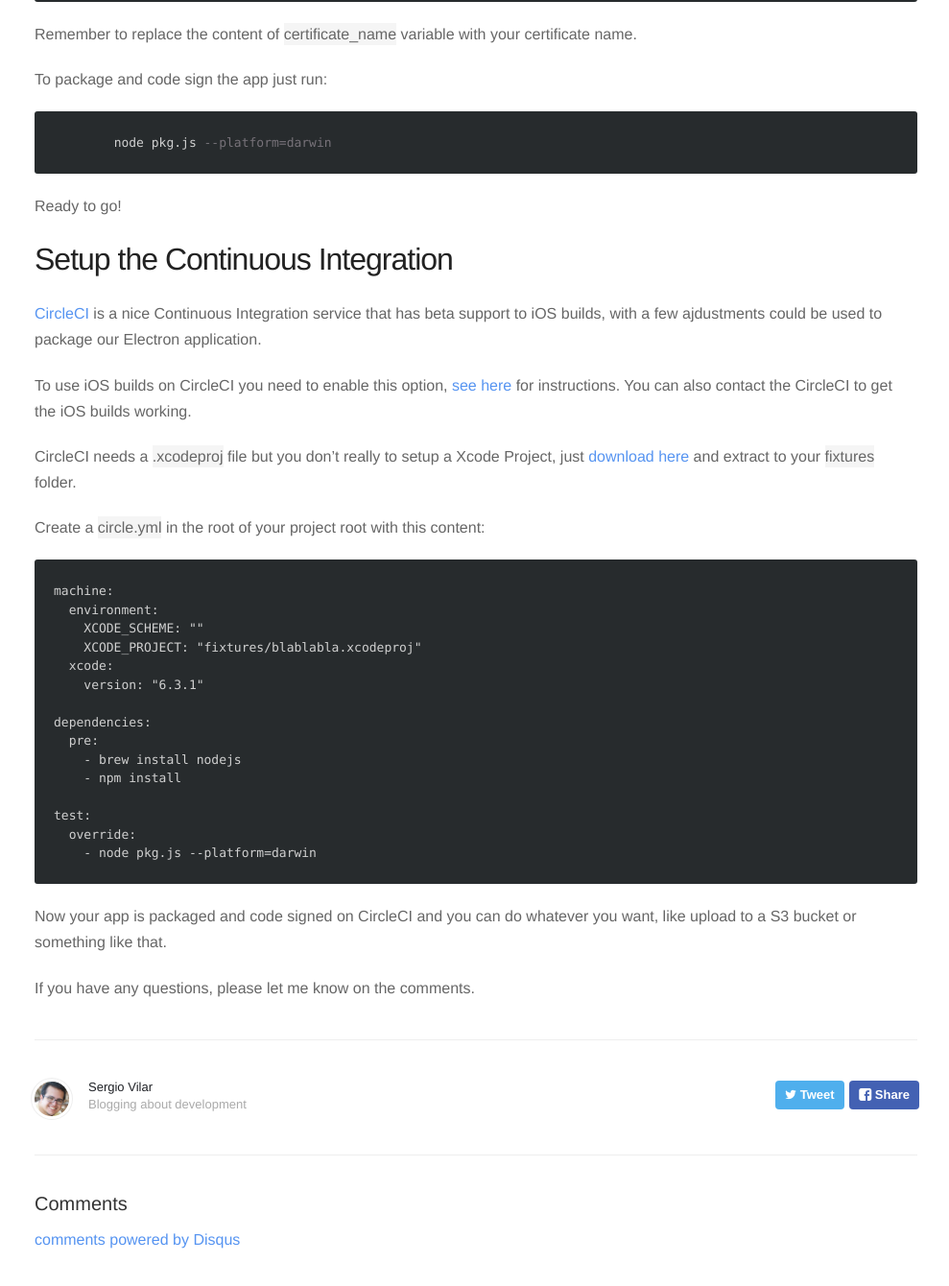
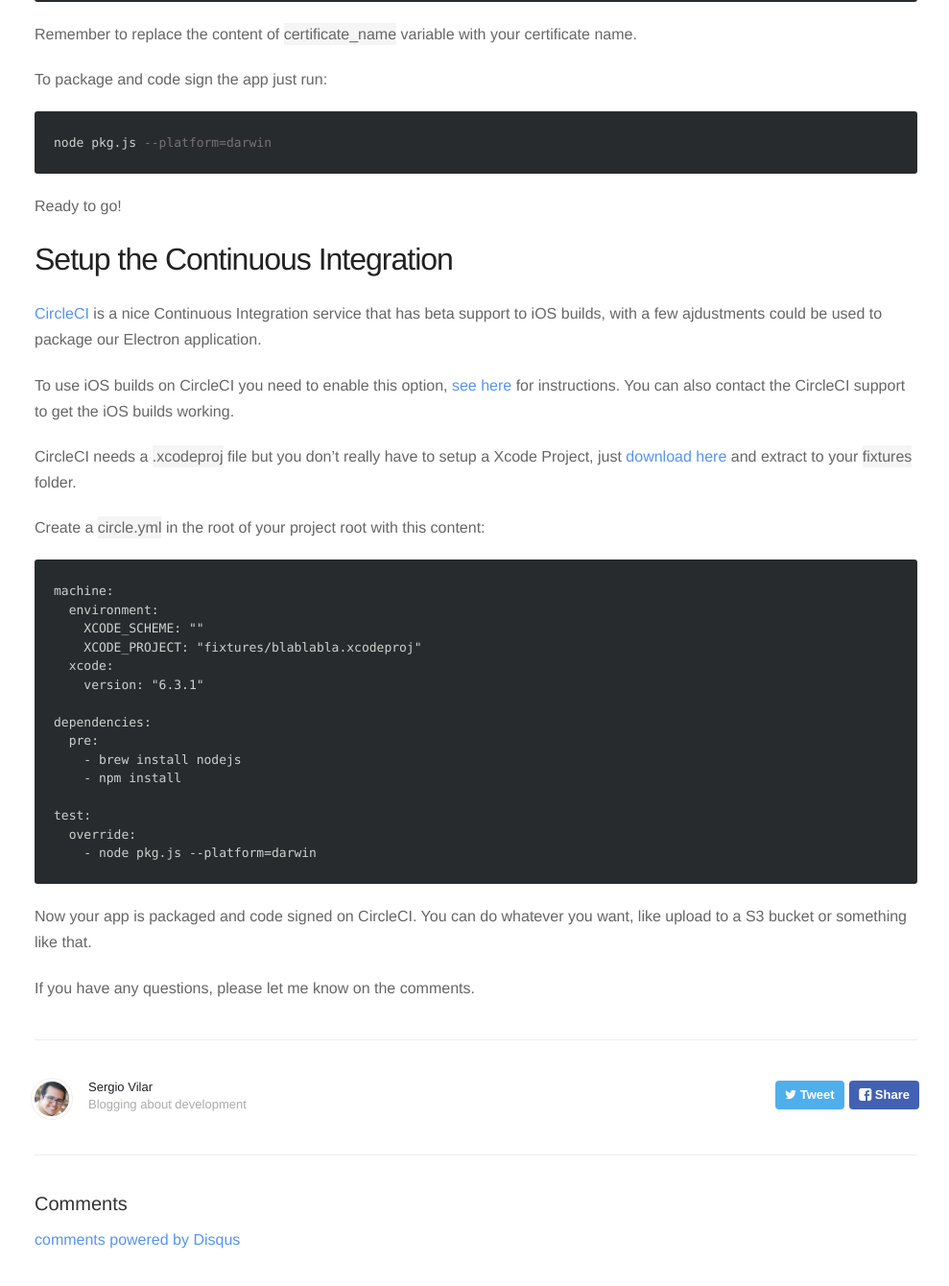
Before and after one commit to sergiopvilar/sergiovilar.github.io, a Jekyll site: the page built from _posts/2015-07-23-codesign-electron-continuous-integration.md, in a window 1280 px wide and 1400 px high, scrolled down 3076 px. Shown: the top 1340 px of the window at 96% size, without its empty margins (144-1133 px from the left). Built offline with Jekyll 4.4.1, drawn with Linux system fonts in a browser that asks for light colours; nearby versions of some CDN libraries; Markdown is read by kramdown in place of the engine named in the settings; comment, search, counter and statistics services are not loaded.

Commit message:
Fixes for the latest post

````diff
--- a/_posts/2015-07-23-codesign-electron-continuous-integration.md
+++ b/_posts/2015-07-23-codesign-electron-continuous-integration.md
@@ -127,7 +127,7 @@ Remember to replace the content of `certificate_name` variable with your certifi
 
 To package and code sign the app just run:
 
-		node pkg.js --platform=darwin
+	node pkg.js --platform=darwin
 
 Ready to go!
 
@@ -135,9 +135,9 @@ Ready to go!
 
 [CircleCI](https://circleci.com) is a nice Continuous Integration service that has beta support to iOS builds, with a few ajdustments could be used to package our Electron application.
 
-To use iOS builds on CircleCI you need to enable this option, [see here](https://circleci.com/docs/ios) for instructions. You can also contact the CircleCI to get the iOS builds working.
+To use iOS builds on CircleCI you need to enable this option, [see here](https://circleci.com/docs/ios) for instructions. You can also contact the CircleCI support to get the iOS builds working.
 
-CircleCI needs a `.xcodeproj` file but you don't really to setup a Xcode Project, just [download here](http://d.pr/f/1jwxK) and extract to your `fixtures` folder.
+CircleCI needs a `.xcodeproj` file but you don't really have to setup a Xcode Project, just [download here](http://d.pr/f/1jwxK) and extract to your `fixtures` folder.
 
 Create a `circle.yml` in the root of your project root with this content:
 
@@ -159,6 +159,6 @@ test:
     - node pkg.js --platform=darwin
 ```
 
-Now your app is packaged and code signed on CircleCI and you can do whatever you want, like upload to a S3 bucket or something like that.
+Now your app is packaged and code signed on CircleCI. You can do whatever you want, like upload to a S3 bucket or something like that.
 
 If you have any questions, please let me know on the comments.
````
